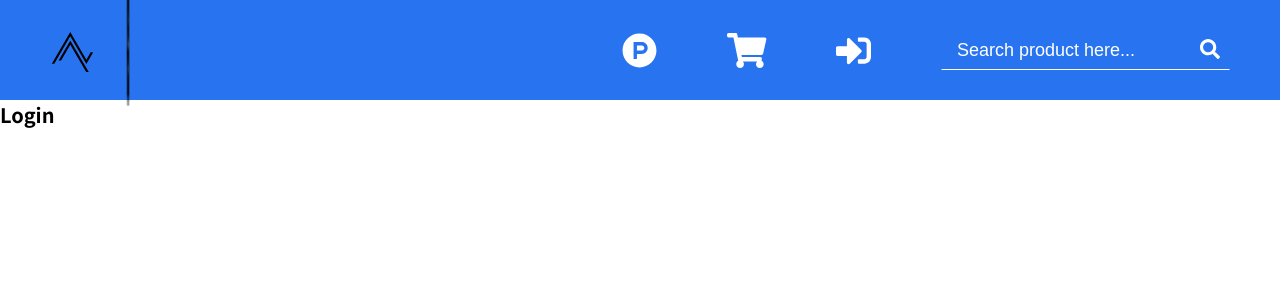
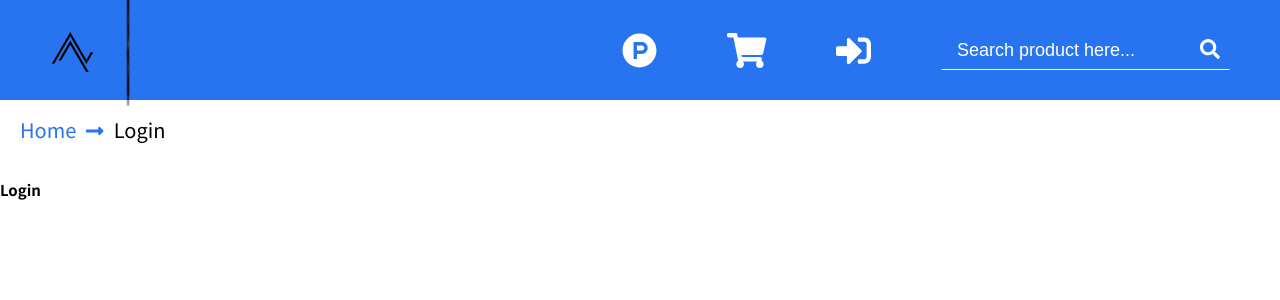
Before and after one commit to Joker-Bat/silverstore, a React (Create React App) app: page /login in a window 1280 px wide. Shown: the top 300 px of the page. Built offline with nearby package versions, Linux system fonts and the light colour scheme.

Commit message:
Added breadcrumb component

```diff
--- /dev/null
+++ b/src/components/BreadCrumb/BreadCrumb.js
@@ -0,0 +1,28 @@
+import React from "react";
+
+// Router
+import { Link } from "react-router-dom";
+
+// Styles
+import classes from "./BreadCrumb.module.scss";
+
+const BreadCrumb = ({ title, product }) => {
+  return (
+    <div className={classes.BreadCrumb}>
+      <Link to="/">
+        home
+      </Link>
+      {product && (
+        <Link to="/products">
+          <i class="fas fa-long-arrow-alt-right"></i> products
+        </Link>
+      )}
+      <span>
+        <i class="fas fa-long-arrow-alt-right"></i>
+        {title}
+      </span>
+    </div>
+  );
+};
+
+export default BreadCrumb;
--- /dev/null
+++ b/src/components/BreadCrumb/BreadCrumb.module.scss
@@ -0,0 +1,23 @@
+.BreadCrumb {
+  width: 100%;
+  padding: 1.5rem 2rem;
+  display: flex;
+  font-size: 2rem;
+  align-items: center;
+  text-transform: capitalize;
+  margin-bottom: 2rem;
+
+  a {
+    text-decoration: none;
+    color: var(--main);
+
+    svg {
+      margin: 0 2rem;
+    }
+  }
+
+  svg {
+    margin: 0 1rem;
+    color: var(--main);
+  }
+}
--- a/src/containers/Cart/Cart.js
+++ b/src/containers/Cart/Cart.js
@@ -1,11 +1,15 @@
-import React, { Component } from 'react'
+import React, { Component } from 'react';
+
+// Components
+import BreadCrumb from "../../components/BreadCrumb/BreadCrumb";
 
 export class Cart extends Component {
   render() {
     return (
-      <div>
+      <section>
+        <BreadCrumb title="cart" />
         <h1>CART</h1>
-      </div>
+      </section>
     )
   }
 }
--- a/src/containers/Homepage/Homepage.js
+++ b/src/containers/Homepage/Homepage.js
@@ -16,12 +16,12 @@ export class Homepage extends Component {
 
   render() {
     return (
-      <>
+      <section>
         <Header />
         <FeaturedProducts />
         <RandomProduct />
         <PopularBrands />
-      </>
+      </section>
     );
   }
 }
--- a/src/containers/Login/Login.js
+++ b/src/containers/Login/Login.js
@@ -1,13 +1,17 @@
-import React, { Component } from 'react'
+import React, { Component } from "react";
+
+// Components
+import BreadCrumb from "../../components/BreadCrumb/BreadCrumb";
 
 export class Login extends Component {
   render() {
     return (
-      <div>
+      <section>
+        <BreadCrumb title="login" />
         <h1>Login</h1>
-      </div>
-    )
+      </section>
+    );
   }
 }
 
-export default Login
+export default Login;
--- a/src/containers/Products/Products.js
+++ b/src/containers/Products/Products.js
@@ -1,13 +1,17 @@
-import React, { Component } from 'react'
+import React, { Component } from "react";
+
+// components
+import BreadCrumb from "../../components/BreadCrumb/BreadCrumb";
 
 export class Products extends Component {
   render() {
     return (
-      <div>
-        <h1>Products</h1>
-      </div>
-    )
+      <section>
+        <BreadCrumb title="products" />
+        <h1>This is products page</h1>
+      </section>
+    );
   }
 }
 
-export default Products
+export default Products;
```
